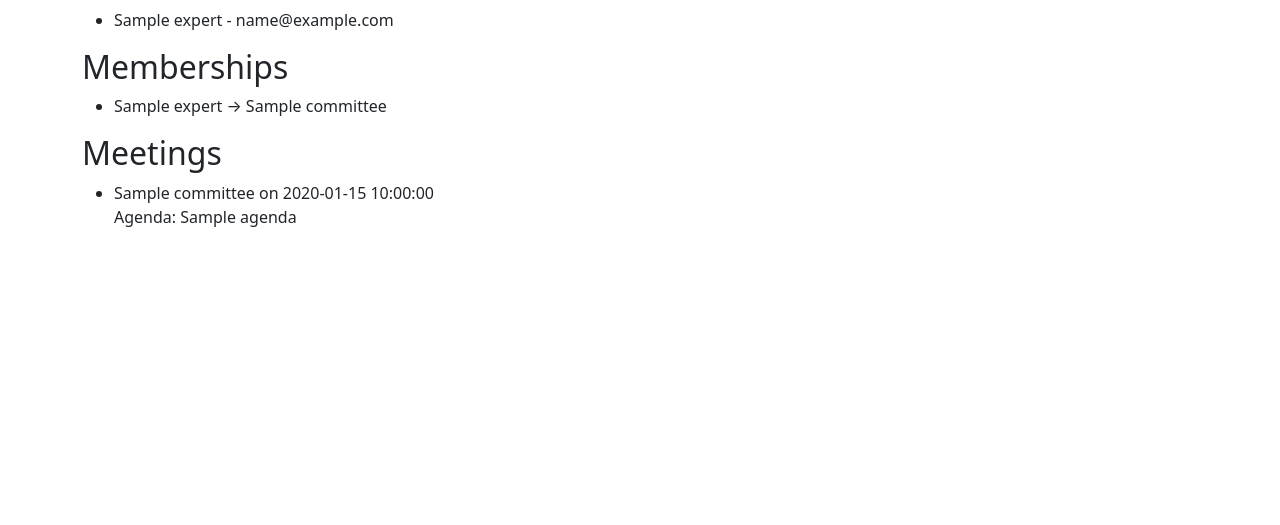
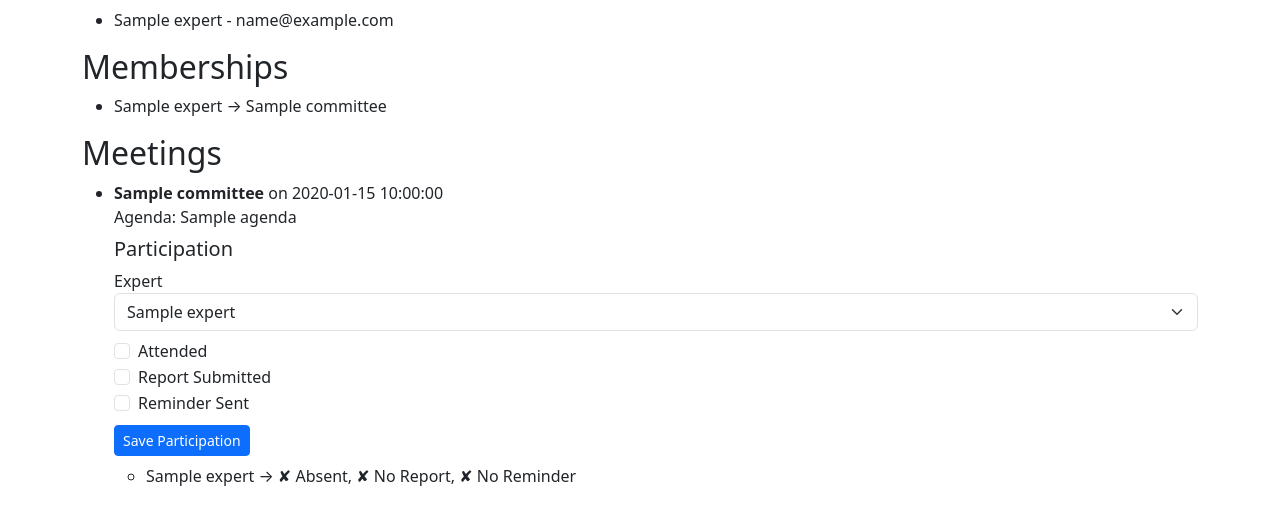
Before and after one commit to Shail089/committee_manager, a Python web app: template templates/dashboard.html in a window 1280 px wide. Shown: the part 205-730 px from the top of the page. Run offline with Jinja, Linux system fonts and the light colour scheme; the template is opened without the code that fills it: most values are stand-ins (such as "Sample title", 1, 10 or a date in 2020).

Commit message:
Embed participation form under each meeting in dashboard

```diff
--- a/templates/dashboard.html
+++ b/templates/dashboard.html
@@ -35,13 +35,49 @@
     </ul>
 
     <h2>Meetings</h2>
-    <ul>
-        {% for meeting in meetings %}
+<ul>
+    {% for meeting in meetings %}
         <li>
-            {{ meeting.committee.name }} on {{ meeting.date }}
+            <strong>{{ meeting.committee.name }}</strong> on {{ meeting.date }}
             <br>Agenda: {{ meeting.agenda }}
+
+            <h5 class="mt-2">Participation</h5>
+            <form method="POST" action="{{ url_for('add_participation', meeting_id=meeting.id) }}">
+                <div class="mb-2">
+                    <label>Expert</label>
+                    <select name="expert_id" class="form-select" required>
+                        {% for expert in experts %}
+                            <option value="{{ expert.id }}">{{ expert.name }}</option>
+                        {% endfor %}
+                    </select>
+                </div>
+                <div class="form-check">
+                    <input type="checkbox" name="attendance" class="form-check-input" id="attend{{ meeting.id }}">
+                    <label class="form-check-label" for="attend{{ meeting.id }}">Attended</label>
+                </div>
+                <div class="form-check">
+                    <input type="checkbox" name="report_submitted" class="form-check-input" id="report{{ meeting.id }}">
+                    <label class="form-check-label" for="report{{ meeting.id }}">Report Submitted</label>
+                </div>
+                <div class="form-check">
+                    <input type="checkbox" name="reminder_sent" class="form-check-input" id="reminder{{ meeting.id }}">
+                    <label class="form-check-label" for="reminder{{ meeting.id }}">Reminder Sent</label>
+                </div>
+                <button type="submit" class="btn btn-sm btn-primary mt-2">Save Participation</button>
+            </form>
+
+            <ul class="mt-2">
+                {% for p in participations if p.meeting_id == meeting.id %}
+                    <li>
+                        {{ p.expert.name }} →
+                        {% if p.attendance %}✔ Attended{% else %}✘ Absent{% endif %},
+                        {% if p.report_submitted %}✔ Report{% else %}✘ No Report{% endif %},
+                        {% if p.reminder_sent %}✔ Reminder{% else %}✘ No Reminder{% endif %}
+                    </li>
+                {% endfor %}
+            </ul>
         </li>
-        {% endfor %}
-    </ul>
+    {% endfor %}
+</ul>
 </body>
 </html>
```
Also changed, not shown: app.py (+21 -2 lines).
